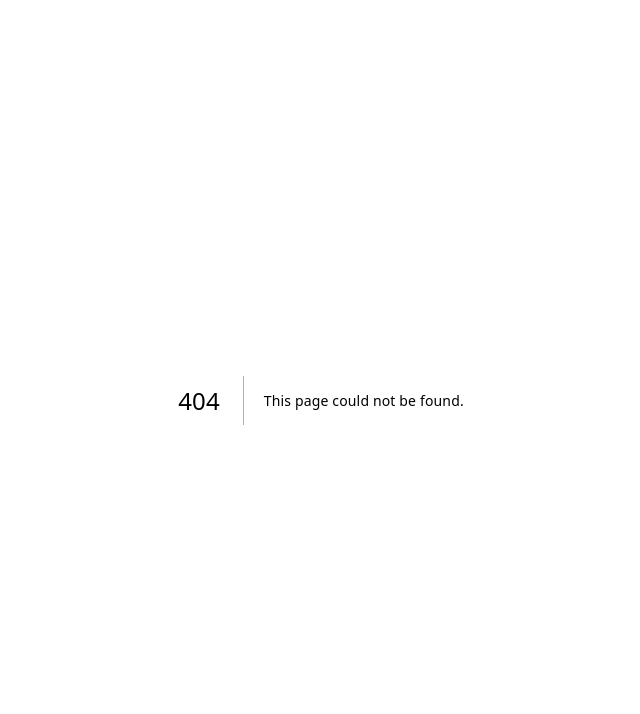
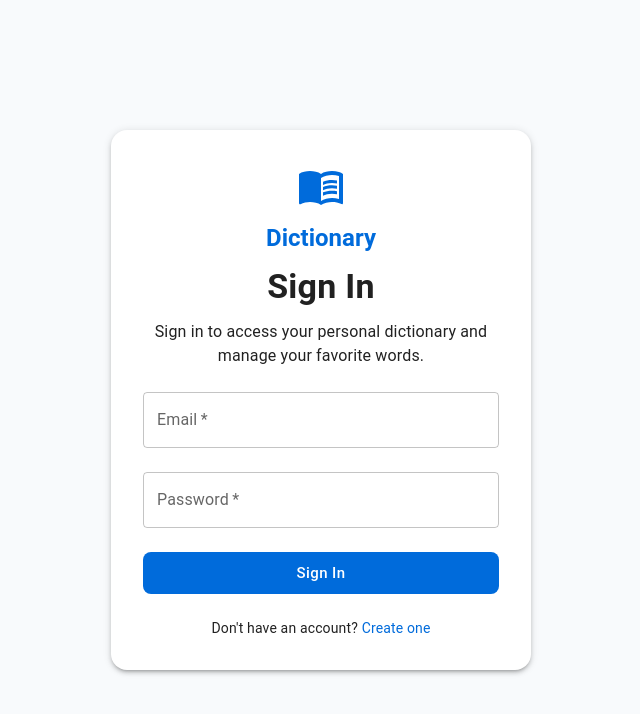
Before and after one commit to Lucasbanmir/dictionary, a Next.js app in the folder frontend/: page /signin in a window 1280 px wide. Before the commit this address had no page. Shown: the top 714 px of the page, without its empty margins (319-959 px from the left). Built offline with nearby package versions, Linux system fonts and the light colour scheme; no server answers.

Commit message:
Feat [Auth]: Implement signin page

```diff
--- /dev/null
+++ b/frontend/src/app/(auth)/signin/page.tsx
@@ -0,0 +1,5 @@
+import { SigninPage } from '@/features/auth/components/signin/SigninPage';
+
+export default function Page() {
+  return <SigninPage />;
+}
--- /dev/null
+++ b/frontend/src/features/auth/components/signin/SigninPage.tsx
@@ -0,0 +1,106 @@
+'use client';
+
+import MenuBookIcon from '@mui/icons-material/MenuBook';
+import {
+  Alert,
+  Box,
+  Button,
+  CircularProgress,
+  Link as MuiLink,
+  Paper,
+  Stack,
+  TextField,
+  Typography,
+} from '@mui/material';
+import Link from 'next/link';
+import { FormEvent, useState } from 'react';
+import { useSignIn } from '../../hooks/useSignIn';
+
+export function SigninPage() {
+  const signIn = useSignIn();
+
+  const [email, setEmail] = useState('');
+  const [password, setPassword] = useState('');
+
+  function handleSubmit(event: FormEvent<HTMLFormElement>) {
+    event.preventDefault();
+
+    signIn.mutate({
+      email,
+      password,
+    });
+  }
+
+  return (
+    <Box
+      sx={{
+        minHeight: '100vh',
+        display: 'flex',
+        alignItems: 'center',
+        justifyContent: 'center',
+        px: 2,
+        backgroundColor: '#f8fafc',
+      }}>
+      <Paper
+        component="main"
+        elevation={3}
+        sx={{
+          width: '100%',
+          maxWidth: 420,
+          p: 4,
+          borderRadius: 4,
+        }}>
+        <Stack component="form" onSubmit={handleSubmit} spacing={3}>
+          <Stack spacing={1.5} sx={{ alignItems: 'center' }}>
+            <MenuBookIcon color="primary" sx={{ fontSize: 48 }} />
+
+            <Typography color="primary" variant="h5" sx={{ fontWeight: 700 }}>
+              Dictionary
+            </Typography>
+
+            <Typography component="h1" variant="h4" sx={{ fontWeight: 700 }}>
+              Sign In
+            </Typography>
+
+            <Typography color="text.secondary" sx={{ textAlign: 'center' }}>
+              Sign in to access your personal dictionary and manage your favorite words.
+            </Typography>
+          </Stack>
+
+          {signIn.error && <Alert severity="error">{signIn.error.message}</Alert>}
+
+          <TextField
+            autoComplete="email"
+            fullWidth
+            label="Email"
+            onChange={event => setEmail(event.target.value)}
+            required
+            type="email"
+            value={email}
+          />
+
+          <TextField
+            autoComplete="current-password"
+            fullWidth
+            label="Password"
+            onChange={event => setPassword(event.target.value)}
+            required
+            type="password"
+            value={password}
+          />
+
+          <Button disabled={signIn.isPending} fullWidth size="large" type="submit" variant="contained">
+            {signIn.isPending ? <CircularProgress color="inherit" size={20} /> : 'Sign In'}
+          </Button>
+
+          <Typography color="text.secondary" variant="body2" sx={{ textAlign: 'center' }}>
+            Don't have an account?{' '}
+            <MuiLink component={Link} href="/signup" underline="hover">
+              Create one
+            </MuiLink>
+          </Typography>
+        </Stack>
+      </Paper>
+    </Box>
+  );
+}
--- /dev/null
+++ b/frontend/src/features/auth/hooks/useSignIn.ts
@@ -0,0 +1,19 @@
+import { signIn } from '@/features/auth/services/signInService';
+import { useMutation, useQueryClient } from '@tanstack/react-query';
+import { useRouter } from 'next/navigation';
+import { persistSession } from '../utils/authStorage';
+import { SignInPayload } from '../types/singIn';
+
+export function useSignIn() {
+  const router = useRouter();
+  const queryClient = useQueryClient();
+
+  return useMutation({
+    mutationFn: (payload: SignInPayload) => signIn(payload),
+    onSuccess: response => {
+      persistSession(response);
+      queryClient.clear();
+      router.push('/');
+    },
+  });
+}
--- /dev/null
+++ b/frontend/src/features/auth/services/signInService.ts
@@ -0,0 +1,11 @@
+import { apiRequest } from '@/lib/api';
+import { AuthResponse } from '../types/auth';
+import { SignInPayload } from '../types/singIn';
+
+export function signIn(payload: SignInPayload) {
+  return apiRequest<AuthResponse>('/auth/signin', {
+    method: 'POST',
+    auth: false,
+    body: JSON.stringify(payload),
+  });
+}
--- /dev/null
+++ b/frontend/src/features/auth/types/auth.ts
@@ -0,0 +1,5 @@
+export type AuthResponse = {
+  id: string;
+  name: string;
+  token: string;
+};
--- /dev/null
+++ b/frontend/src/features/auth/types/singIn.ts
@@ -0,0 +1,4 @@
+export type SignInPayload = {
+  email: string;
+  password: string;
+};
--- /dev/null
+++ b/frontend/src/features/auth/utils/authStorage.ts
@@ -0,0 +1,51 @@
+import { AuthResponse } from '../types/auth';
+
+const TOKEN_KEY = 'dictionary:auth-token';
+const USER_KEY = 'dictionary:user';
+
+export type StoredUser = {
+  id: string;
+  name: string;
+};
+
+export function persistSession(response: AuthResponse) {
+  setAuthSession(response.token, {
+    id: response.id,
+    name: response.name,
+  });
+}
+
+export function getAuthToken() {
+  if (typeof window === 'undefined') {
+    return null;
+  }
+
+  return window.localStorage.getItem(TOKEN_KEY);
+}
+
+export function setAuthSession(token: string, user: StoredUser) {
+  window.localStorage.setItem(TOKEN_KEY, token);
+  window.localStorage.setItem(USER_KEY, JSON.stringify(user));
+}
+
+export function clearAuthSession() {
+  window.localStorage.removeItem(TOKEN_KEY);
+  window.localStorage.removeItem(USER_KEY);
+}
+
+export function getStoredUser(): StoredUser | null {
+  if (typeof window === 'undefined') {
+    return null;
+  }
+
+  const value = window.localStorage.getItem(USER_KEY);
+  if (!value) {
+    return null;
+  }
+
+  try {
+    return JSON.parse(value) as StoredUser;
+  } catch {
+    return null;
+  }
+}
--- a/frontend/src/lib/api.ts
+++ b/frontend/src/lib/api.ts
@@ -1,4 +1,4 @@
-import { clearAuthSession, getAuthToken } from '../features/auth/utils/auth-storage';
+import { clearAuthSession, getAuthToken } from '@/features/auth/utils/authStorage';
 
 const API_URL = process.env.NEXT_PUBLIC_API_URL ?? 'http://localhost:3000';
 
--- a/frontend/src/shared/ProtectedRoute.tsx
+++ b/frontend/src/shared/ProtectedRoute.tsx
@@ -3,7 +3,7 @@
 import { Box, CircularProgress } from '@mui/material';
 import { useRouter } from 'next/navigation';
 import { useEffect, useState, type ReactNode } from 'react';
-import { getAuthToken } from '@/features/auth/utils/auth-storage';
+import { getAuthToken } from '@/features/auth/utils/authStorage';
 
 export function ProtectedRoute({ children }: { children: ReactNode }) {
   const router = useRouter();
@@ -26,8 +26,7 @@ export function ProtectedRoute({ children }: { children: ReactNode }) {
           display: 'flex',
           justifyContent: 'center',
           minHeight: '100vh',
-        }}
-      >
+        }}>
         <CircularProgress aria-label="Loading" />
       </Box>
     );
```
Also changed, not shown: frontend/src/shared/layouts/Navigation.tsx (+12 -43 lines).
